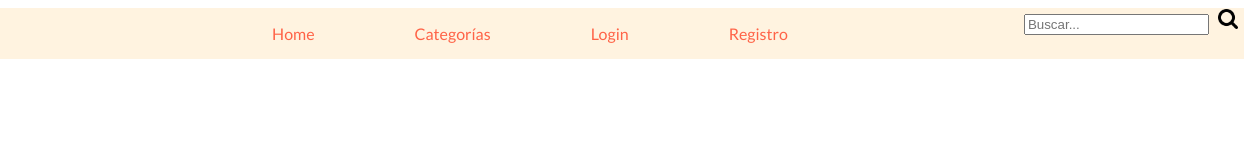
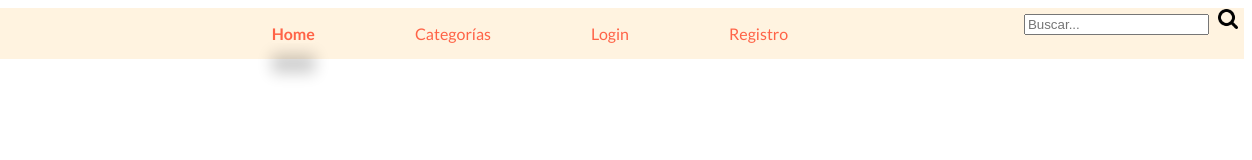
Before and after one commit to tbernard4/prg1Grupo2, a plain HTML site: page index.html in a window 1280 px wide. In both pictures the pointer is over the link "Home". Shown: the full height of the page, 28-1280 px from the left. Drawn offline with Linux system fonts and the light colour scheme; a web font is replaced by a local one.

Commit message:
a:hover al Header

```diff
--- a/css/style.css
+++ b/css/style.css
@@ -22,6 +22,11 @@ body{
     color: #FF6347
 }
 
+a:hover{
+  font-weight: bolder;
+  box-shadow: 0 30px 15px rgba(0, 0, 0, 0.2);
+}
+
 footer{
   font-family: "Playfair Display", serif;
   font-style: normal;
```
